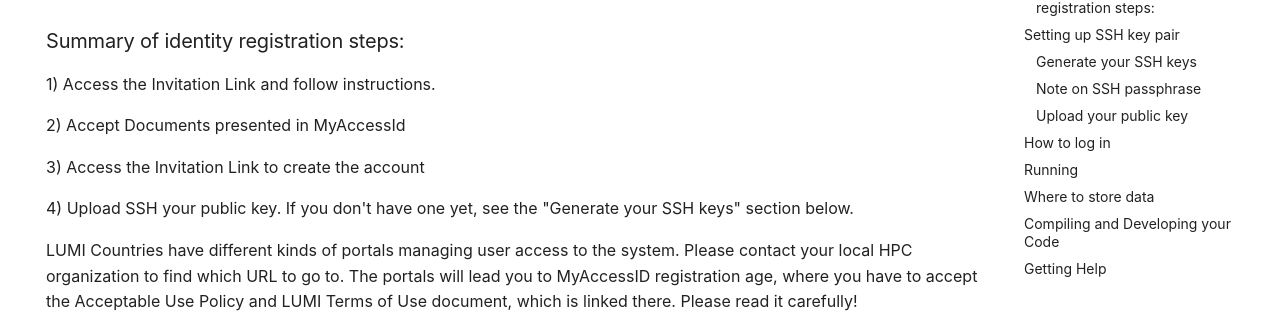
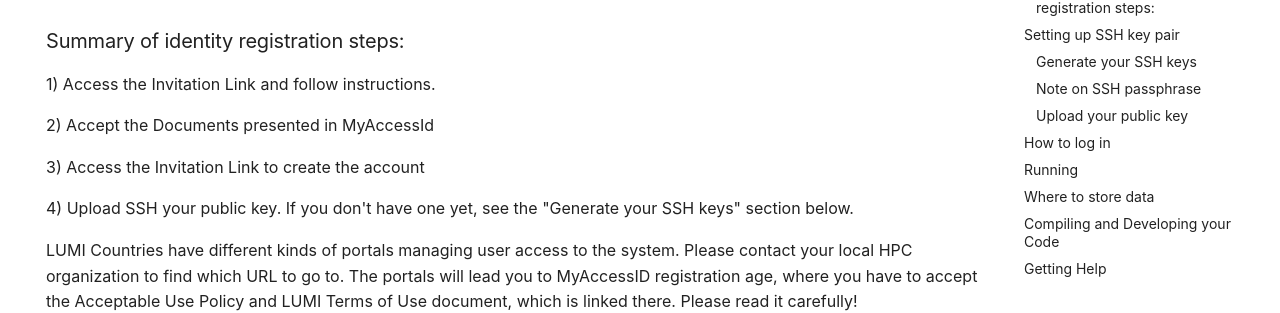
Before and after one commit to Lumi-supercomputer/lumi-userguide, an MkDocs documentation site: the page built from docs/firststeps/getstarted.md, in a window 1280 px wide and 900 px high, scrolled down 719 px. Shown: the part 145-458 px from the top of the window. Built offline with MkDocs 1.6.1 and Material for MkDocs 9.7.7, drawn with Linux system fonts in a browser that asks for light colours.

Commit message:
more typos
more typos

```diff
--- a/docs/firststeps/getstarted.md
+++ b/docs/firststeps/getstarted.md
@@ -40,7 +40,7 @@
 
 1) Access the Invitation Link and follow instructions.
 
-2) Accept Documents presented in MyAccessId
+2) Accept the Documents presented in MyAccessId
 
 3) Access the Invitation Link to create the account
 
```
